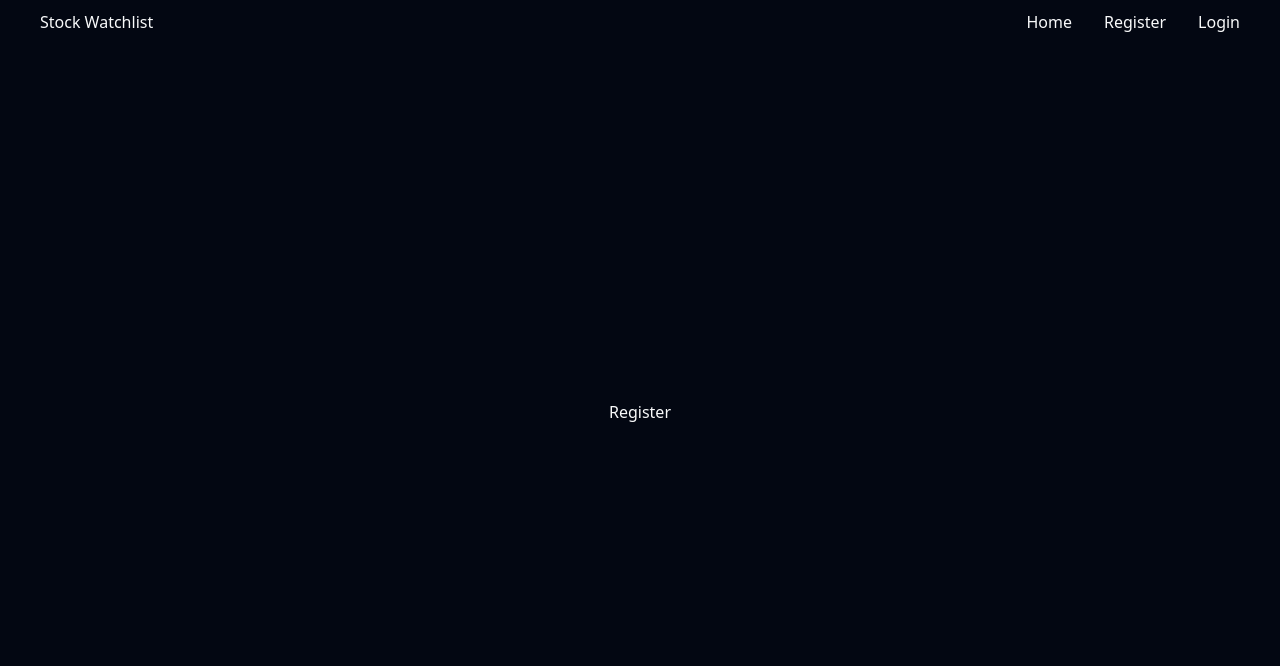
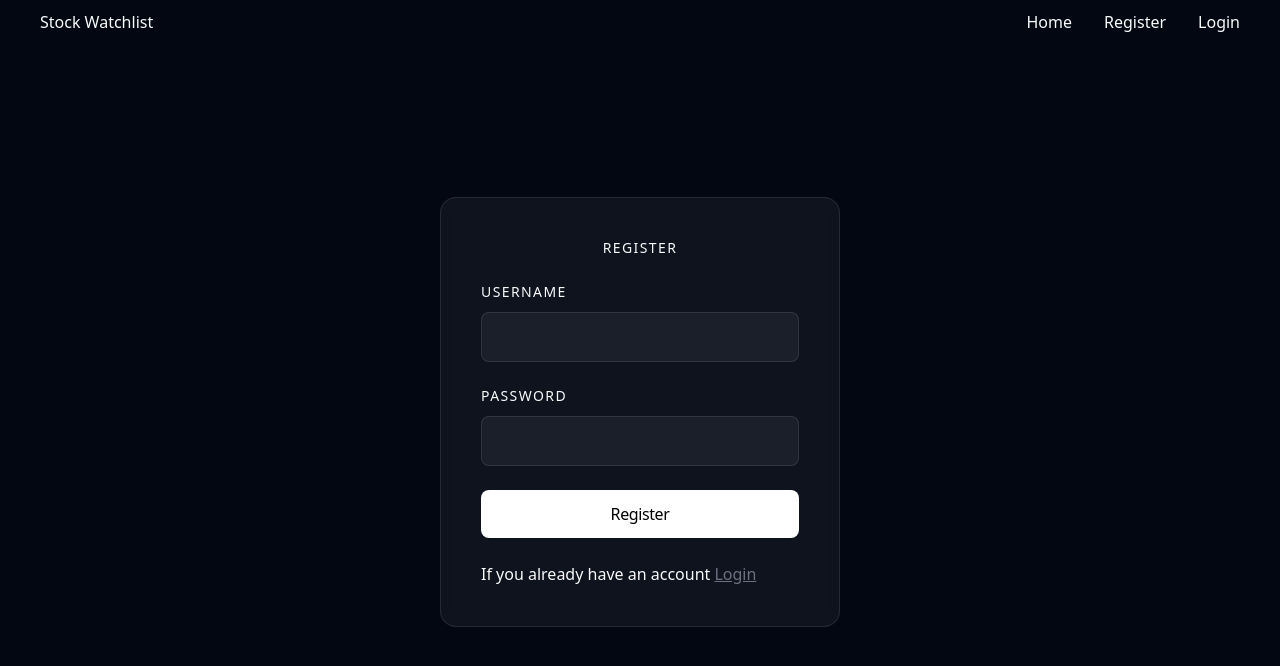
Before and after one commit to notaarryan/stock-watchlist-dashboard, a React (Vite) app in the folder client/: page /register in a window 1280 px wide. Shown: the top 666 px of the page. Built offline with nearby package versions, Linux system fonts and the light colour scheme; no server answers.

Commit message:
feat: add register page with auto-login after registration

```diff
--- a/client/src/pages/Login.tsx
+++ b/client/src/pages/Login.tsx
@@ -46,6 +46,9 @@ function Login() {
         onSubmit={loginHandle}
         className="flex flex-col gap-6 p-10 rounded-2xl w-[400px] border border-white/10 bg-white/5 backdrop-blur-sm"
       >
+        <div>
+          <p className="text-sm uppercase tracking-widest text-center">Login</p>
+        </div>
         <div className="flex flex-col gap-2.5">
           <label
             htmlFor="username"
--- a/client/src/pages/Register.tsx
+++ b/client/src/pages/Register.tsx
@@ -1,6 +1,118 @@
+import type React from "react";
+import { useState } from "react";
+import { Link, useNavigate } from "react-router-dom";
+import { useAuth } from "../hooks/useAuth";
+
 function Register() {
+  const [username, setUsername] = useState("");
+  const [password, setPassword] = useState("");
+  const { login } = useAuth();
+  const navigate = useNavigate();
+
+  const handleKeyDown = (e: React.KeyboardEvent<HTMLInputElement>) => {
+    if (e.key === "Enter") {
+      e.currentTarget.form?.requestSubmit();
+    }
+  };
+
+  const handleUsernameInput = (e: React.ChangeEvent<HTMLInputElement>) => {
+    const username = e.target.value;
+    setUsername(username);
+  };
+
+  const handlePasswordInput = (e: React.ChangeEvent<HTMLInputElement>) => {
+    const password = e.target.value;
+    setPassword(password);
+  };
+
+  const loginHandle = async (e: React.SubmitEvent<HTMLFormElement>) => {
+    e.preventDefault();
+    let response = await fetch("http://localhost:3000/auth/register", {
+      method: "POST",
+      headers: { "Content-Type": "application/json" },
+      credentials: "include",
+      body: JSON.stringify({ username, password }),
+    });
+    let result = await response.json();
+    if (response.status === 201) {
+      response = await fetch("http://localhost:3000/auth/login", {
+        method: "POST",
+        headers: { "Content-Type": "application/json" },
+        credentials: "include",
+        body: JSON.stringify({ username, password }),
+      });
+      result = await response.json();
+      login(result.user);
+    } else {
+      throw new Error(result);
+    }
+    setUsername("");
+    setPassword("");
+    navigate("/");
+  };
+
   return (
-    <div className="flex justify-center items-center w-full">Register</div>
+    <div className="flex justify-center items-center w-full">
+      <form
+        onSubmit={loginHandle}
+        className="flex flex-col gap-6 p-10 rounded-2xl w-[400px] border border-white/10 bg-white/5 backdrop-blur-sm"
+      >
+        <div>
+          <p className="text-sm uppercase tracking-widest text-center">
+            Register
+          </p>
+        </div>
+        <div className="flex flex-col gap-2.5">
+          <label
+            htmlFor="username"
+            className="text-sm uppercase tracking-widest"
+          >
+            Username
+          </label>
+          <input
+            type="text"
+            name="username"
+            id="username"
+            className="bg-white/5 border border-white/10 text-white px-4 py-3 rounded-lg outline-none focus:border-white/30 transition-colors w-full"
+            onChange={(e) => handleUsernameInput(e)}
+            value={username}
+            onKeyDown={(e) => handleKeyDown(e)}
+          />
+        </div>
+        <div className="flex flex-col gap-2.5">
+          <label
+            htmlFor="password"
+            className="text-sm uppercase tracking-widest"
+          >
+            Password
+          </label>
+          <input
+            type="password"
+            name="password"
+            id="password"
+            required
+            className="bg-white/5 border border-white/10 text-white px-4 py-3 rounded-lg outline-none focus:border-white/30 transition-colors w-full"
+            onChange={(e) => handlePasswordInput(e)}
+            value={password}
+            onKeyDown={(e) => handleKeyDown(e)}
+          />
+        </div>
+        <button
+          type="submit"
+          className="bg-white text-black py-3 rounded-lg font-medium tracking-tight hover:bg-gray-100 hover:cursor-pointer transition-colors"
+        >
+          Register
+        </button>
+        <div>
+          <p>
+            If you already have an account{" "}
+            <Link to="/login" className="underline text-gray-500">
+              Login
+            </Link>
+          </p>
+        </div>
+      </form>
+    </div>
   );
 }
 
```
